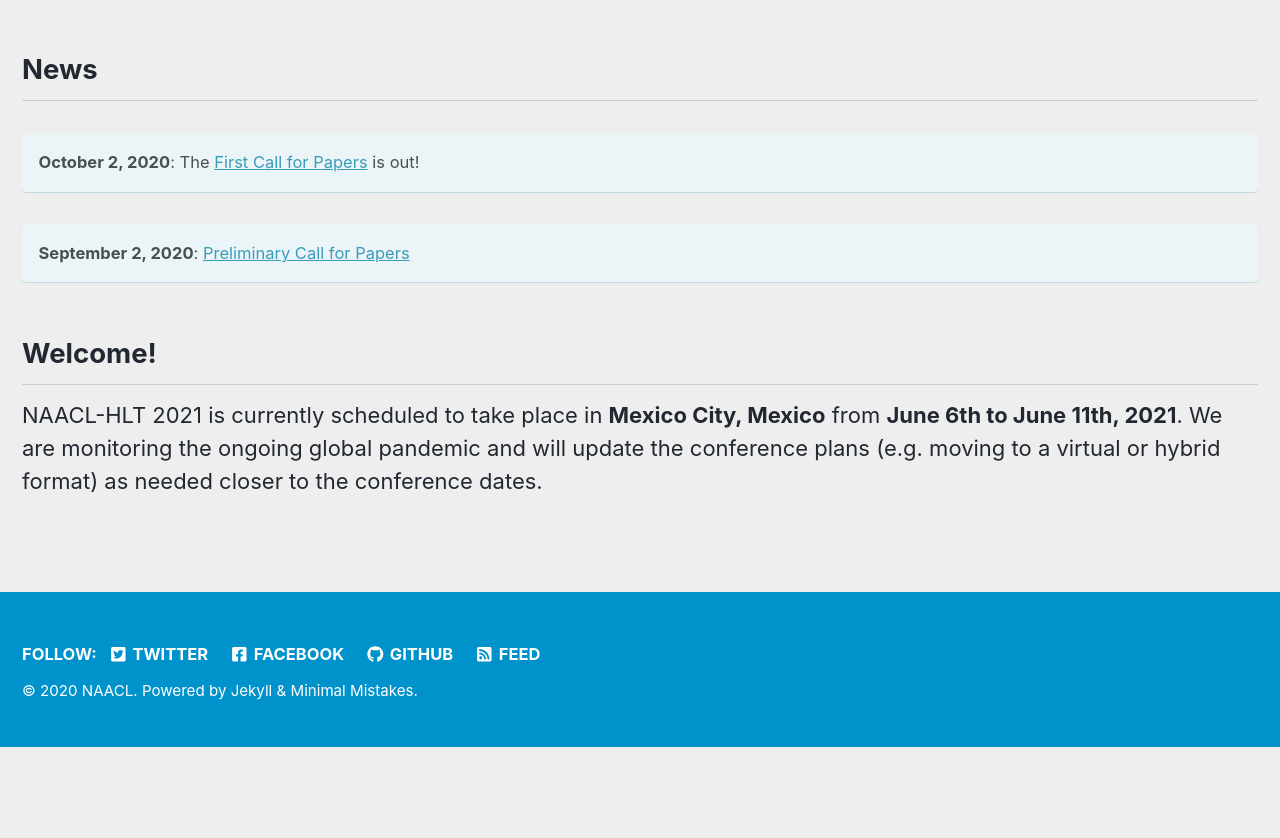
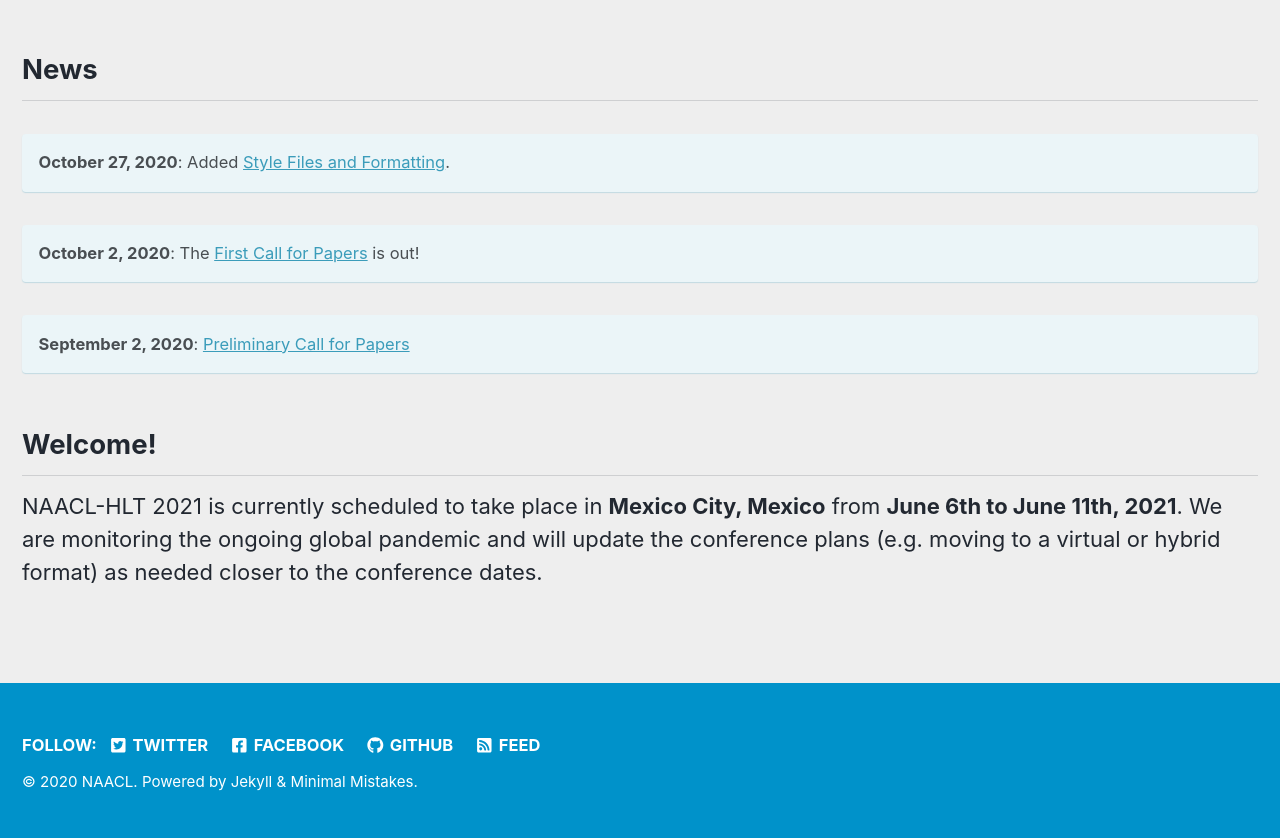
Before and after one commit to naacl-org/naacl-2021-website, a Jekyll site: the page built from _pages/home.md, in a window 1280 px wide. Shown: the part 458-1296 px from the top of the page. Built offline with Jekyll 4.4.1, drawn with Linux system fonts in a browser that asks for light colours; cached includes are drawn as plain includes; nearby versions of some CDN libraries; before the commit the page ends 1205 px from its top, so only the background shows below that.

Commit message:
Added formatting guide to news

```diff
--- a/_pages/home.md
+++ b/_pages/home.md
@@ -10,6 +10,9 @@ excerpt: "Mexico City, Mexico<br>June 6&ndash;11, 2021"
 
 ## News
 
+**October 27, 2020**: Added <a href="/calls/style-and-formatting/">Style Files and Formatting</a>.
+{: .notice--info}
+
 **October 2, 2020**: The <a href="/calls/papers/">First Call for Papers</a> is out!
 {: .notice--info}
 
```
